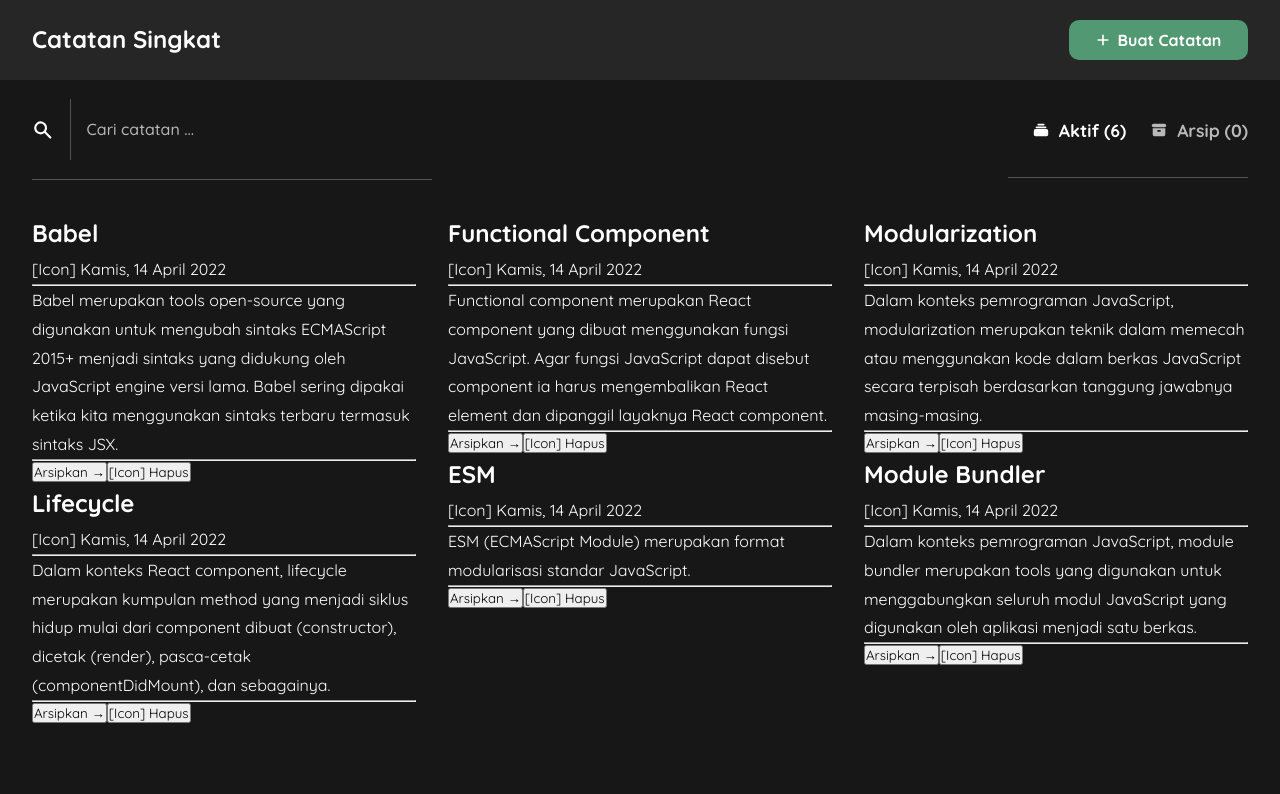
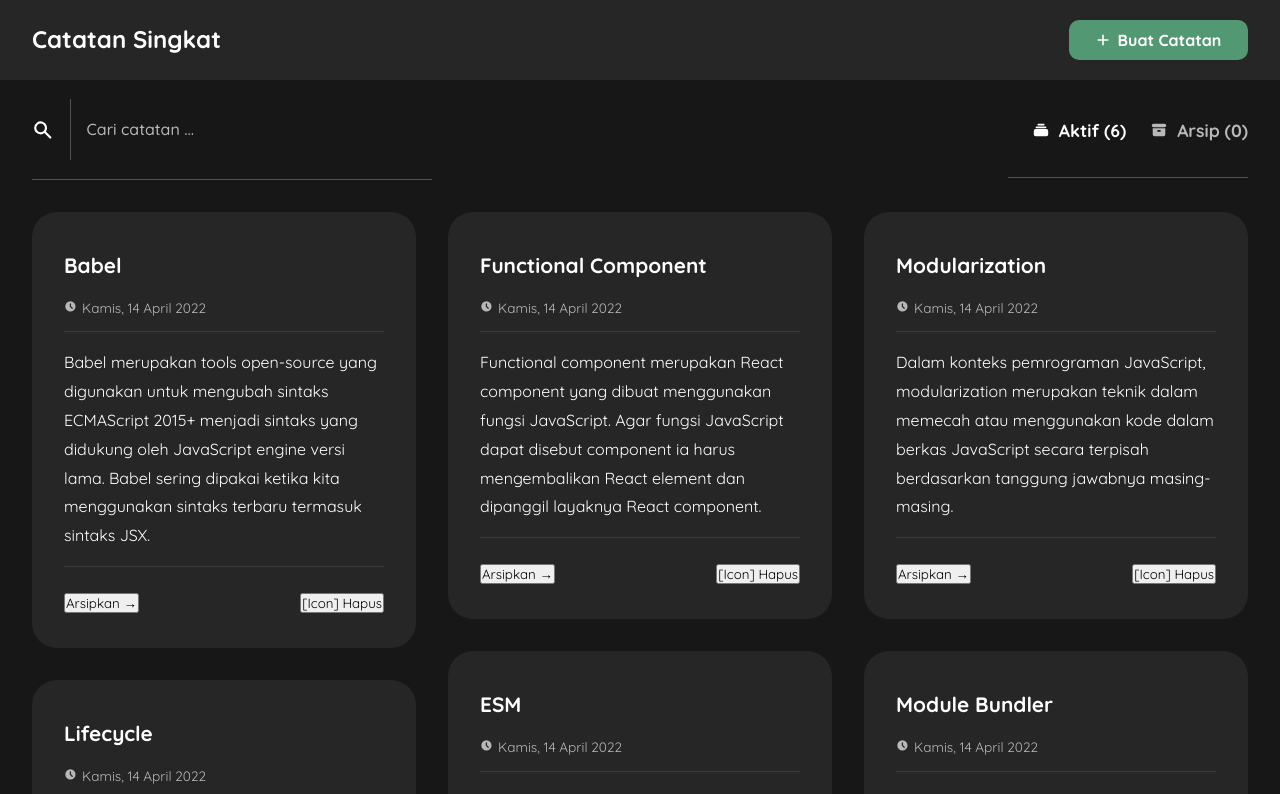
Before and after one commit to cholis04/simple-note, a React (Create React App) app: page / in a window 1280 px wide. Shown: the top 794 px of the page. Built offline with nearby package versions, Linux system fonts and the light colour scheme.

Commit message:
Added Style Article Card

```diff
--- a/src/components/BoxNoteCard/index.module.css
+++ b/src/components/BoxNoteCard/index.module.css
@@ -1,11 +1,11 @@
 .masonryGrid {
     display: flex;
-    margin-left: -32px; /* gutter size offset */
+    margin-left: calc(var(--gutter) * -1); /* gutter size offset */
     width: auto;
 }
 
 .masonryColumn {
-    padding-left: 32px; /* gutter size */
+    padding-left: var(--gutter); /* gutter size */
     background-clip: padding-box;
 }
 
--- a/src/components/Empty/index.js
+++ b/src/components/Empty/index.js
@@ -1,9 +1,15 @@
+import { useContext } from 'react';
+
+import { ModalContext } from '../../context/ModalContext';
+
 import EmptyInboxDesktop from '../../assets/images/Empty_Inbox_Outline_Desktop.png';
 import EmptyInboxMobile from '../../assets/images/Empty_Inbox_Outline_Mobile.png';
 
 import styles from './index.module.css';
 
-function Empty({ openModal }) {
+function Empty() {
+  const { openModal } = useContext(ModalContext);
+
   return (
     <div className={styles.boxEmpty}>
       <picture>
--- a/src/components/NoteCard/index.js
+++ b/src/components/NoteCard/index.js
@@ -1,3 +1,4 @@
+import { ClockIcon } from '@heroicons/react/solid';
 import { useContext } from 'react';
 
 import { NotesContext } from '../../context/NotesContext';
@@ -6,6 +7,8 @@ import { showFormattedDate } from '../../utils/showFormattedDate';
 
 import MarkText from '../MarkText';
 
+import styles from './index.module.css';
+
 function NoteCard({ note }) {
   const { moveNote, deleteNote } = useContext(NotesContext);
   const { keyword } = useContext(NotesContext);
@@ -13,30 +16,30 @@ function NoteCard({ note }) {
   const regExpKeyword = new RegExp(keyword, 'gi');
 
   return (
-    <article id={note.id}>
-      <h2>
+    <article id={note.id} className={styles.articleCard}>
+      <h2 className={styles.title}>
         <MarkText
           keyword={keyword}
           regExpKeyword={regExpKeyword}
           text={note.title}
         />
       </h2>
-      <p className="date-info">
-        <span>[Icon]</span>{' '}
-        <time dateTime="2015-08-17 20:22">
+      <p className={styles.dateInfo}>
+        <ClockIcon className={styles.iconTime} />{' '}
+        <time dateTime={new Date(note.createdAt).toLocaleString()}>
           {showFormattedDate(note.createdAt)}
         </time>
       </p>
-      <hr />
-      <p>
+      <hr className={styles.lineBreak} />
+      <p className={styles.bodyText}>
         <MarkText
           keyword={keyword}
           regExpKeyword={regExpKeyword}
           text={note.body}
         />
       </p>
-      <hr />
-      <div className="action">
+      <hr className={styles.lineBreak} />
+      <div className={styles.action}>
         <button onClick={() => moveNote(note.id)}>
           {note.archived ? '← Aktifkan' : 'Arsipkan →'}
         </button>
--- /dev/null
+++ b/src/components/NoteCard/index.module.css
@@ -0,0 +1,46 @@
+.articleCard {
+    margin-bottom: var(--gutter);
+    background-color: var(--surface-color);
+
+    padding:2.2em 2em;
+    border-radius: 25px;
+}
+
+.title {
+    font-size: 1.3em;
+    font-weight: var(--fw-bold);
+}
+
+
+.dateInfo {
+    margin: 0.7rem auto;
+
+    font-size: 0.85em;
+    font-weight: var(--fw-reguler);
+    color:var(--text-secondary-color);
+}
+
+.iconTime {
+    width: 0.8rem;
+    height: 0.8rem;
+    margin-right: 0.1rem;
+}
+
+.lineBreak {
+    border:none;
+    border-bottom: 1px solid var(--input-background-color);
+}
+
+.bodyText{
+    margin: 1rem auto;
+    font-size: 1em;
+    font-weight: var(--fw-reguler);
+}
+
+.action{
+    margin-top: 1.6rem;
+
+    display: flex;
+    justify-content: space-between;
+    align-items: center;
+}
--- a/src/components/TabPanel/index.js
+++ b/src/components/TabPanel/index.js
@@ -1,6 +1,5 @@
 import React, { useContext } from 'react';
 
-import { ModalContext } from '../../context/ModalContext';
 import { PanelContext } from '../../context/PanelContext';
 
 import BoxNoteCard from '../BoxNoteCard';
@@ -10,7 +9,6 @@ import styles from './index.module.css';
 
 function TabPanel({ panelId, panelName, panelLabel, notes }) {
   const { panel } = useContext(PanelContext);
-  const { openModal } = useContext(ModalContext);
 
   return (
     <div
@@ -21,11 +19,7 @@ function TabPanel({ panelId, panelName, panelLabel, notes }) {
       hidden={panel !== panelName}
       className={styles.tabpanel}
     >
-      {notes.length >= 1 ? (
-        <BoxNoteCard notes={notes} />
-      ) : (
-        <Empty openModal={openModal} />
-      )}
+      {notes.length >= 1 ? <BoxNoteCard notes={notes} /> : <Empty />}
     </div>
   );
 }
--- a/src/containers/ModalForm/index.module.css
+++ b/src/containers/ModalForm/index.module.css
@@ -8,7 +8,8 @@
 }
 
 .lineBreak{
-    border:1px solid var(--line-color);
+    border:none;
+    border-bottom:1px solid var(--line-color);
 }
 
 .formNote {
--- a/src/styles/global.css
+++ b/src/styles/global.css
@@ -24,6 +24,7 @@
   --navHeight:80px;
   --mainHeadingHeightMobile:120px;
   --mainHeadingHeightDesktop:100px;
+  --gutter:32px;
 
   /* Font Weight */
   --fw-light:300;
```
